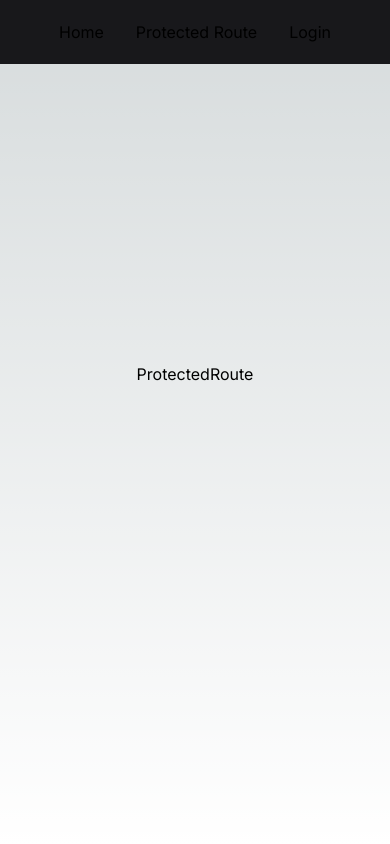
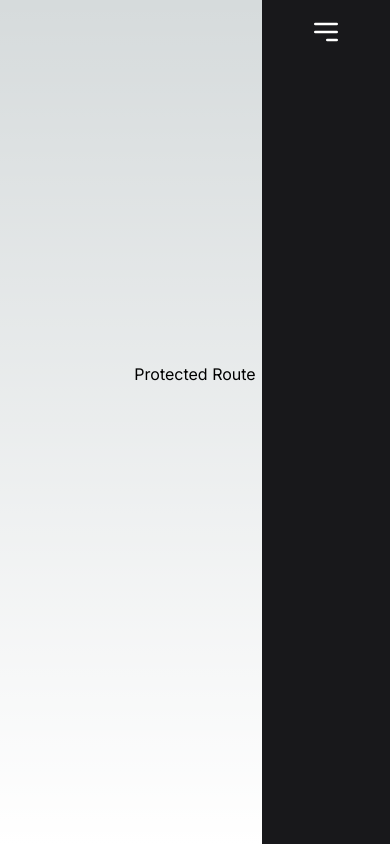
Before and after one commit to PhillipPhan1024/SylLink-next, a Next.js app: page /protected-route in a window 390 px wide. Built offline with nearby package versions, Linux system fonts and the light colour scheme; no server answers.

Commit message:
Refractor code, changed Header, added Hamburger nav

```diff
--- a/src/app/layout.tsx
+++ b/src/app/layout.tsx
@@ -3,6 +3,7 @@ import { Inter } from "next/font/google";
 import "./globals.css";
 import { Toaster } from "react-hot-toast";
 import Header from "@/components/Header";
+import { getUser } from "@/lib/auth";
 
 const inter = Inter({ subsets: ["latin"] });
 
@@ -10,19 +11,22 @@ export const metadata: Metadata = {
   title: "SylLink",
 };
 
-export default function RootLayout({
+export default async function RootLayout({
   children,
 }: Readonly<{
   children: React.ReactNode;
 }>) {
+  const user = await getUser();
+
   return (
     <html lang="en">
       <body className={inter.className}>
-        <Header />
+        <Header user={user}/>
 
-        <main className="flex flex-col justify-center items-center min-h-screen pb-24">
+        {/* <main className="flex flex-col justify-center items-center min-h-screen pb-24">
           {children}
-        </main>
+        </main> */}
+        <main>{children}</main>
 
         <Toaster />
       </body>
--- a/src/app/login/page.tsx
+++ b/src/app/login/page.tsx
@@ -5,7 +5,11 @@ import { getUser } from "../../lib/auth";
 async function LoginPage() {
   const user = await getUser();
 
-  return <>{user ? <SignOutButton /> : <LoginButton />}</>;
+  return (
+    <div className="flex flex-col justify-center items-center min-h-screen pb-24">
+      {user ? <SignOutButton /> : <LoginButton />}
+    </div>
+  );
 }
 
 export default LoginPage;
--- a/src/app/page.tsx
+++ b/src/app/page.tsx
@@ -1,8 +1,8 @@
 function HomePage() {
   return (
-    <>
-      <p>HomePage</p>
-    </>
+    <div className="flex flex-col justify-center items-center min-h-screen pb-24">
+      <p>Home Page</p>
+    </div>
   );
 }
 
--- a/src/app/protected-route/page.tsx
+++ b/src/app/protected-route/page.tsx
@@ -1,8 +1,8 @@
 function ProtectedRoute() {
   return (
-    <>
-      <p>ProtectedRoute</p>
-    </>
+    <div className="flex flex-col justify-center items-center min-h-screen pb-24">
+      <p>Protected Route</p>
+    </div>
   );
 }
 
--- a/src/components/Header.tsx
+++ b/src/components/Header.tsx
@@ -1,27 +1,76 @@
-import { getUser } from "../lib/auth";
+"use client"
+import { useState } from "react";
 import Link from "next/link";
 import ProtectedRouteLink from "./ProtectedRouteLink";
+import { User } from "@supabase/supabase-js";
 
-async function Header() {
-  const user = await getUser();
+interface HeaderProps {
+  user: User | null;
+}
+
+function Header({ user }: HeaderProps) {
+  const [isMenuOpen, setIsMenuOpen] = useState(false);
+
+  const toggleMenu = () => {
+    setIsMenuOpen(!isMenuOpen);
+  };
 
   return (
-    <header className="bg-zinc-900 h-16 flex items-center w-full absolute justify-center">
-      <nav className="flex gap-8 items-center">
+    <header className="bg-zinc-900 w-32 h-full flex flex-col items-center fixed right-0 top-0">
+      <button
+        className="text-white mt-4 mb-2 focus:outline-none"
+        onClick={toggleMenu}
+      >
+        {isMenuOpen ? (
+          <svg
+            className="w-8 h-8"
+            fill="none"
+            stroke="currentColor"
+            viewBox="0 0 24 24"
+            xmlns="http://www.w3.org/2000/svg"
+          >
+            <path
+              strokeLinecap="round"
+              strokeLinejoin="round"
+              strokeWidth="2"
+              d="M6 18L18 6M6 6l12 12"
+            />
+          </svg>
+        ) : (
+          <svg
+            className="w-8 h-8"
+            fill="none"
+            stroke="currentColor"
+            viewBox="0 0 24 24"
+            xmlns="http://www.w3.org/2000/svg"
+          >
+            <path
+              strokeLinecap="round"
+              strokeLinejoin="round"
+              strokeWidth="2"
+              d="M4 6h16M4 12h16m-7 6h7"
+            />
+          </svg>
+        )}
+      </button>
+      <nav
+        className={`flex flex-col gap-4 overflow-hidden transition-max-height duration-300 ease-out ${
+          isMenuOpen ? "max-h-60" : "max-h-0"
+        }`}
+      >
         <Link href="/" className="hover:text-emerald-600">
           Home
         </Link>
         <ProtectedRouteLink href="/protected-route" user={user}>
           Protected Route
         </ProtectedRouteLink>
+        <ProtectedRouteLink href="/SyllabusPage" user={user}>
+          SyllabusPage
+        </ProtectedRouteLink>
         <Link href="/login" className="hover:text-emerald-600">
           Login
         </Link>
       </nav>
-
-      <div className="absolute right-4">
-        {user ? `Welcome ${user.user_metadata.full_name}` : ""}
-      </div>
     </header>
   );
 }
--- a/src/components/LoginLogoutButton.tsx
+++ /dev/null
@@ -1,45 +0,0 @@
-"use client";
-import React, { useEffect, useState } from "react";
-import { Button } from "./ui/button";
-import { useRouter } from "next/navigation";
-import { createClient } from "@/utils/supabase/client";
-import { signout } from "@/lib/auth-actions";
-
-const LoginButton = () => {
-  const [user, setUser] = useState<any>(null);
-  const router = useRouter();
-  const supabase = createClient();
-  useEffect(() => {
-    const fetchUser = async () => {
-      const {
-        data: { user },
-      } = await supabase.auth.getUser();
-      setUser(user);
-    };
-    fetchUser();
-  }, []);
-  if (user) {
-    return (
-      <Button
-        onClick={() => {
-          signout();
-          setUser(null);
-        }}
-      >
-        Log out
-      </Button>
-    );
-  }
-  return (
-    <Button
-      variant="outline"
-      onClick={() => {
-        router.push("/login");
-      }}
-    >
-      Login
-    </Button>
-  );
-};
-
-export default LoginButton;
--- a/src/components/UserGreetText.tsx
+++ /dev/null
@@ -1,32 +0,0 @@
-"use client";
-import { useUser } from "@/hooks/useUser";
-import React from "react";
-
-const UserGreetText = () => {
-  const user = useUser();
-  if (user !== null) {
-    return (
-      <div>
-        <p className="fixed left-0 top-0 flex w-full justify-center border-b border-gray-300 bg-gradient-to-b from-zinc-200 pb-6 pt-8 backdrop-blur-2xl dark:border-neutral-800 dark:bg-zinc-800/30 dark:from-inherit lg:static lg:w-auto  lg:rounded-xl lg:border lg:bg-gray-200 lg:p-4 lg:dark:bg-zinc-800/30">
-          hello&nbsp;
-          <code className="font-mono font-bold">
-            {user.user_metadata.full_name ?? "user"}!
-          </code>
-        </p>
-        <a href="/SyllabusPage">
-          <button className="fixed left-0 top-0 flex w-full justify-center border-b border-gray-300 bg-gradient-to-b from-zinc-200 pb-6 pt-8 backdrop-blur-2xl dark:border-neutral-800 dark:bg-zinc-800/30 dark:from-inherit lg:static lg:w-auto  lg:rounded-xl lg:border lg:bg-gray-200 lg:p-4 lg:dark:bg-zinc-800/30">
-            Go to Syllabus Page &#8594;
-          </button>
-        </a>
-      </div>
-    );
-  }
-  return (
-    <p className="fixed left-0 top-0 flex w-full justify-center border-b border-gray-300 bg-gradient-to-b from-zinc-200 pb-6 pt-8 backdrop-blur-2xl dark:border-neutral-800 dark:bg-zinc-800/30 dark:from-inherit lg:static lg:w-auto  lg:rounded-xl lg:border lg:bg-gray-200 lg:p-4 lg:dark:bg-zinc-800/30">
-      Welcome to&nbsp;
-      <code className="font-mono font-bold">SylLink</code>
-    </p>
-  );
-};
-
-export default UserGreetText;
--- a/tailwind.config.ts
+++ b/tailwind.config.ts
@@ -3,11 +3,11 @@ import type { Config } from "tailwindcss"
 const config = {
   darkMode: ["class"],
   content: [
-    './pages/**/*.{ts,tsx}',
-    './components/**/*.{ts,tsx}',
-    './app/**/*.{ts,tsx}',
-    './src/**/*.{ts,tsx}',
-	],
+    "./pages/**/*.{ts,tsx}",
+    "./components/**/*.{ts,tsx}",
+    "./app/**/*.{ts,tsx}",
+    "./src/**/*.{ts,tsx}",
+  ],
   prefix: "",
   theme: {
     container: {
@@ -52,6 +52,12 @@ const config = {
           DEFAULT: "hsl(var(--card))",
           foreground: "hsl(var(--card-foreground))",
         },
+        transitionProperty: {
+          "max-height": "max-height",
+        },
+        maxHeight: {
+          "60": "15rem",
+        },
       },
       borderRadius: {
         lg: "var(--radius)",
@@ -75,6 +81,6 @@ const config = {
     },
   },
   plugins: [require("tailwindcss-animate")],
-} satisfies Config
+} satisfies Config;
 
 export default config
```
